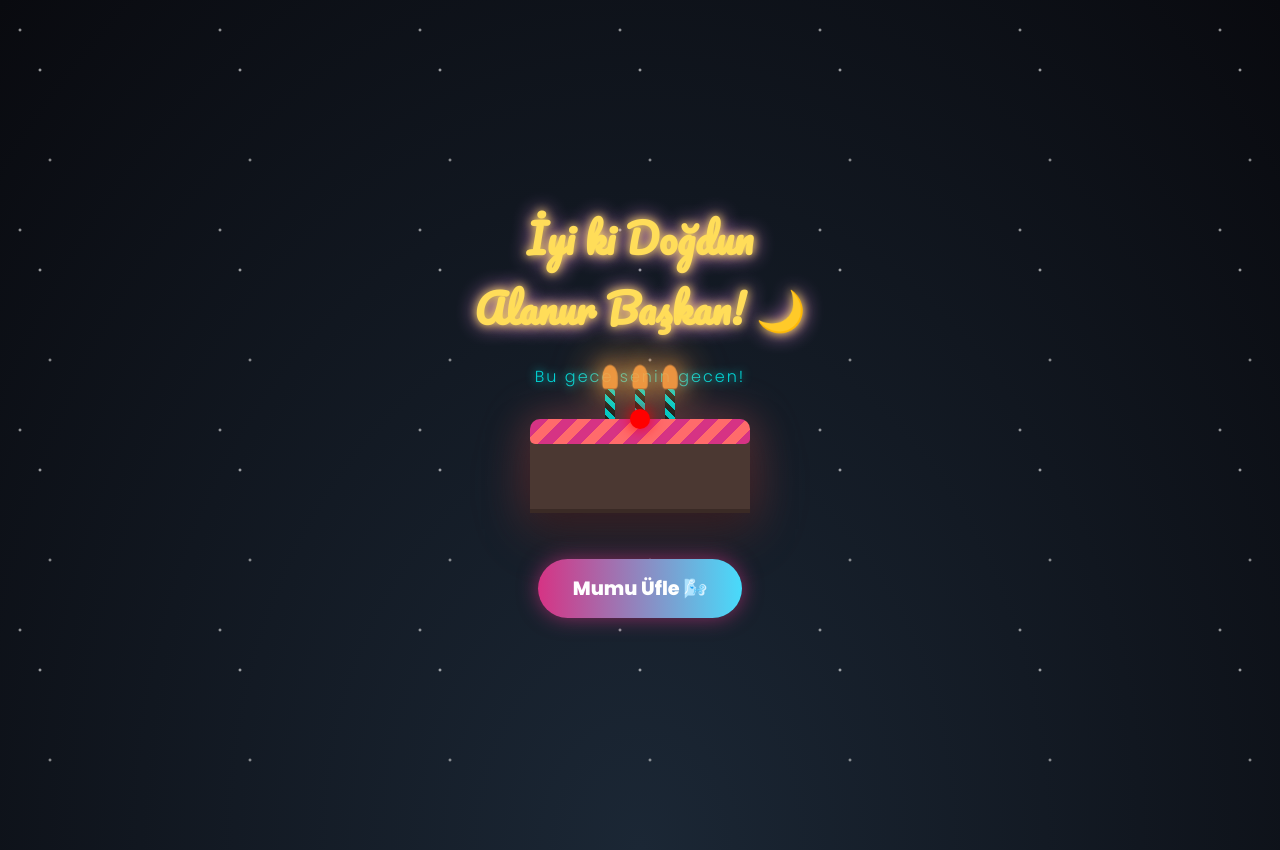
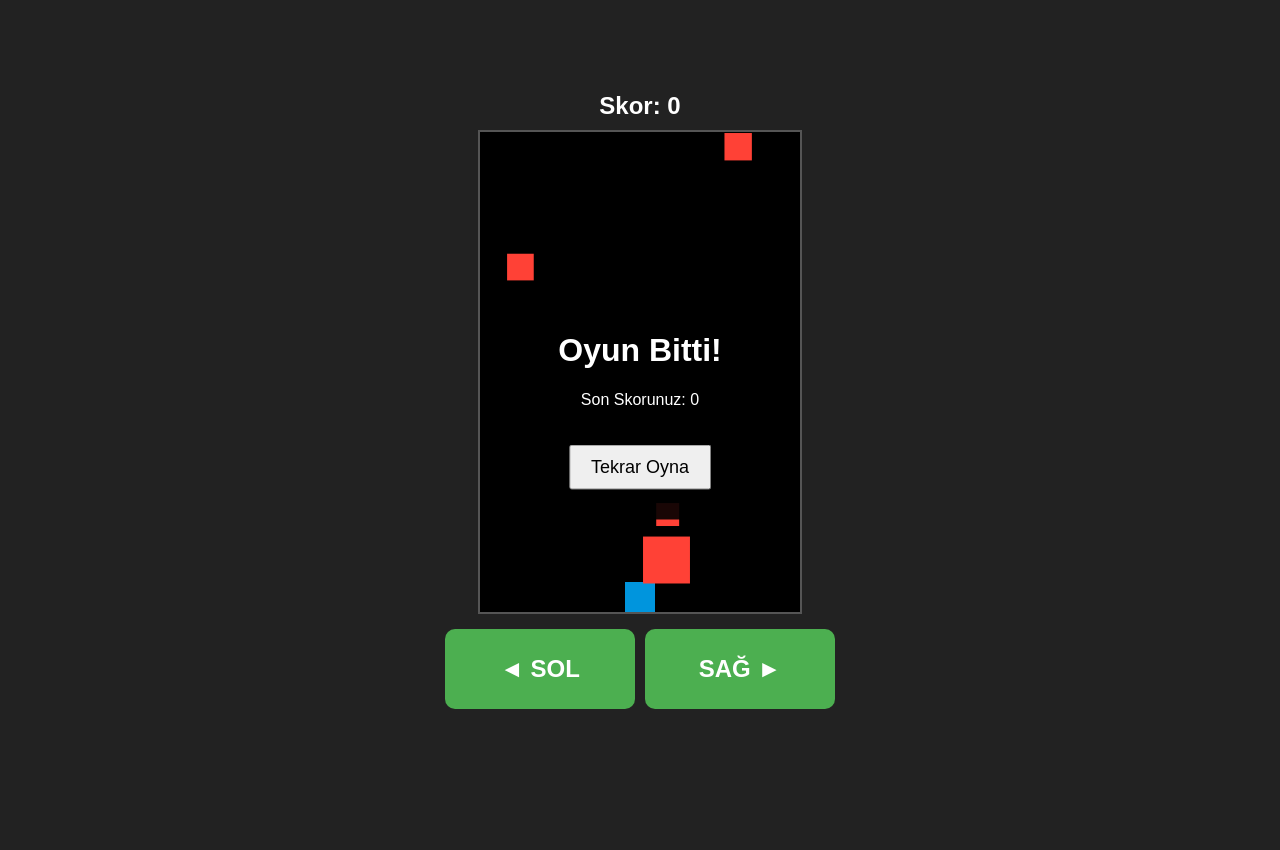
Before and after one commit to kreholo/do-um-g-n-n-kutlu-olsun, a plain HTML site: page index.html in a window 1280 px wide. After the commit the page ends 800 px from the top, so only its background shows below. Drawn offline with nearby package versions, Linux system fonts and the light colour scheme.

Commit message:
Update index.html

```diff
--- a/index.html
+++ b/index.html
@@ -3,318 +3,292 @@
 <head>
     <meta charset="UTF-8">
     <meta name="viewport" content="width=device-width, initial-scale=1.0, maximum-scale=1.0, user-scalable=no">
-    <title>İyi ki Doğdun Alanur Başkan!</title>
-    <script src="https://cdn.jsdelivr.net/npm/canvas-confetti@1.6.0/dist/confetti.browser.min.js"></script>
+    <title>Telefondan Kaçınma Oyunu</title>
     <style>
-        @import url('https://fonts.googleapis.com/css2?family=Pacifico&family=Poppins:wght@300;600;800&display=swap');
-
+        /* Temel Sayfa Düzeni */
         body {
             margin: 0;
             padding: 0;
-            background: radial-gradient(ellipse at bottom, #1B2735 0%, #090A0F 100%);
-            min-height: 100vh;
+            background-color: #222;
             display: flex;
             flex-direction: column;
             align-items: center;
             justify-content: center;
-            font-family: 'Poppins', sans-serif;
-            overflow-x: hidden;
-            text-align: center;
+            height: 100vh;
             color: white;
-            padding-bottom: 50px; /* Scroll payı */
+            font-family: sans-serif;
+            overflow: hidden; /* Kaydırmayı engelle */
+            touch-action: none; /* Yakınlaştırma vb. engelle */
         }
 
-        /* Yıldızlar */
-        .stars {
-            position: fixed;
-            top: 0;
-            left: 0;
-            width: 100%;
-            height: 100%;
-            pointer-events: none;
-            background-image:
-                radial-gradient(2px 2px at 20px 30px, #eee, rgba(0,0,0,0)),
-                radial-gradient(2px 2px at 40px 70px, #fff, rgba(0,0,0,0)),
-                radial-gradient(2px 2px at 50px 160px, #ddd, rgba(0,0,0,0));
-            background-repeat: repeat;
-            background-size: 200px 200px;
-            animation: twinkle 4s infinite;
-            opacity: 0.5;
-            z-index: 0;
+        /* Oyun Alanı (Canvas) Stili */
+        #gameCanvas {
+            border: 2px solid #555;
+            background-color: #000;
+            /* Mobilde dikey ekran için en boy oranı koruma */
+            max-width: 95vw;
+            max-height: 70vh;
+            width: auto;
+            height: auto;
         }
 
-        @keyframes twinkle {
-            0% { opacity: 0.5; }
-            50% { opacity: 1; }
-            100% { opacity: 0.5; }
+        /* UI Alanı */
+        #ui-container {
+            text-align: center;
+            margin-bottom: 10px;
         }
 
-        h1 {
-            font-family: 'Pacifico', cursive;
-            color: #ffdd59;
-            font-size: 2.5rem;
-            margin-top: 20px;
-            margin-bottom: 5px;
-            text-shadow: 0 0 10px #ffdd59, 0 0 20px #ff9ff3;
+        #scoreBoard {
+            font-size: 24px;
+            font-weight: bold;
+        }
+
+        /* Kontrol Butonları Alanı */
+        #controls-container {
+            display: flex;
+            width: 95%;
+            max-width: 400px;
+            justify-content: space-between;
+            margin-top: 15px;
+            height: 80px; /* Buton yüksekliği */
+        }
+
+        /* Butonların Kendisi */
+        .control-btn {
+            flex: 1; /* Alanı eşit paylaş */
+            margin: 0 5px;
+            background-color: #4CAF50; /* Yeşil butonlar */
+            border: none;
+            border-radius: 10px;
+            color: white;
+            font-size: 24px;
+            font-weight: bold;
+            /* Dokunmatik hissi için */
+            display: flex;
+            align-items: center;
+            justify-content: center;
+            user-select: none; /* Metin seçimini engelle */
+        }
+
+        .control-btn:active {
+            background-color: #45a049; /* Basılınca renk değişimi */
+            transform: scale(0.98);
+        }
+
+        /* Oyun Bitti Ekranı */
+        #gameOverScreen {
+            position: absolute;
+            top: 50%;
+            left: 50%;
+            transform: translate(-50%, -50%);
+            background: rgba(0,0,0,0.9);
+            padding: 30px;
+            text-align: center;
+            border-radius: 10px;
+            display: none; /* Başlangıçta gizli */
             z-index: 10;
         }
-
-        .subtitle {
-            color: #00d2d3;
-            font-size: 1rem;
-            margin-bottom: 30px;
-            letter-spacing: 2px;
-            text-shadow: 0 0 10px #00d2d3;
-            z-index: 10;
+        #gameOverScreen button {
+            margin-top: 20px;
+            padding: 10px 20px;
+            font-size: 18px;
+            cursor: pointer;
         }
-
-        /* Pasta Konteyner */
-        .cake-container {
-            position: relative;
-            margin-bottom: 50px;
-            filter: drop-shadow(0 0 20px rgba(255, 107, 107, 0.4));
-            z-index: 10;
-        }
-
-        .cake {
-            width: 220px;
-            height: 90px;
-            background: #4b3832;
-            border-radius: 10px 10px 0 0;
-            position: relative;
-            box-shadow: 0 4px 0 #3a2a25, 0 20px 40px rgba(0,0,0,0.5);
-        }
-
-        .cake::before {
-            content: '';
-            position: absolute;
-            background: #d63384;
-            width: 100%;
-            height: 25px;
-            border-radius: 10px 10px 5px 5px;
-            top: 0;
-            left: 0;
-            background-image: repeating-linear-gradient(-45deg, transparent, transparent 10px, #ff6b6b 10px, #ff6b6b 20px);
-        }
-
-        .cherry {
-            width: 20px;
-            height: 20px;
-            background: #ff0000;
-            border-radius: 50%;
-            position: absolute;
-            top: -10px;
-            left: 50%;
-            transform: translateX(-50%);
-            box-shadow: 0 0 15px #ff0000;
-            z-index: 2;
-        }
-
-        /* Mumlar */
-        .candles {
-            display: flex;
-            justify-content: center;
-            gap: 20px;
-            position: absolute;
-            top: -30px;
-            width: 100%;
-        }
-
-        .candle {
-            width: 10px;
-            height: 40px;
-            background: repeating-linear-gradient(45deg, #00d2d3, #00d2d3 5px, #222 5px, #222 10px);
-            position: relative;
-            border-radius: 3px;
-        }
-
-        .flame {
-            width: 14px;
-            height: 22px;
-            background: #ff9f43;
-            border-radius: 50% 50% 20% 20%;
-            position: absolute;
-            top: -22px;
-            left: 50%;
-            transform: translateX(-50%);
-            box-shadow: 0 0 20px #ff9f43, 0 0 40px #ffdd59;
-            animation: flicker 0.3s infinite alternate;
-            transform-origin: bottom center;
-            transition: all 0.3s ease; /* Hızlı geçiş */
-        }
-
-        /* Mum sönme stili - !important ile kesinleştirildi */
-        .flame.out {
-            animation: none !important;
-            opacity: 0 !important;
-            transform: translateX(-50%) scale(0) !important;
-            box-shadow: none !important;
-        }
-
-        @keyframes flicker {
-            0% { transform: translateX(-50%) scale(1); opacity: 1; }
-            100% { transform: translateX(-50%) scale(1.1); opacity: 0.9; }
-        }
-
-        /* Buton */
-        button {
-            background: linear-gradient(90deg, #d63384, #48dbfb);
-            border: none;
-            padding: 15px 35px;
-            font-size: 1.2rem;
-            color: white;
-            border-radius: 50px;
-            cursor: pointer;
-            box-shadow: 0 0 20px rgba(214, 51, 132, 0.6);
-            transition: all 0.3s;
-            font-family: 'Poppins', sans-serif;
-            font-weight: 800;
-            z-index: 10;
-        }
-
-        /* Gizli Alanlar */
-        #content-area {
-            opacity: 0;
-            margin-top: 30px;
-            transform: translateY(30px);
-            transition: all 1s ease;
-            z-index: 10;
-            width: 90%;
-            max-width: 400px;
-            display: none; /* Yer kaplamasın diye başta yok */
-            flex-direction: column;
-            gap: 20px;
-        }
-
-        #content-area.show {
-            opacity: 1;
-            transform: translateY(0);
-            display: flex;
-        }
-
-        .card {
-            background: rgba(255, 255, 255, 0.1);
-            backdrop-filter: blur(10px);
-            -webkit-backdrop-filter: blur(10px);
-            padding: 20px;
-            border-radius: 20px;
-            border: 1px solid rgba(255, 255, 255, 0.2);
-            box-shadow: 0 10px 30px rgba(0,0,0,0.5);
-        }
-
-        .celebrity-list {
-            text-align: left;
-            margin-top: 10px;
-        }
-
-        .celebrity-list li {
-            font-size: 0.9rem;
-            margin-bottom: 5px;
-            color: #ddd;
-            list-style: none;
-            border-bottom: 1px solid rgba(255,255,255,0.1);
-            padding-bottom: 3px;
-        }
-        .celebrity-list b { color: #ff9ff3; }
 
     </style>
 </head>
 <body>
 
-    <div class="stars"></div>
-
-    <h1>İyi ki Doğdun<br>Alanur Başkan! 🌙</h1>
-    <p class="subtitle">Bu gece senin gecen!</p>
-
-    <div class="cake-container">
-        <div class="candles">
-            <div class="candle"><div class="flame" id="f1"></div></div>
-            <div class="candle"><div class="flame" id="f2"></div></div>
-            <div class="candle"><div class="flame" id="f3"></div></div>
-        </div>
-        <div class="cake">
-            <div class="cherry"></div>
-        </div>
+    <div id="ui-container">
+        <div id="scoreBoard">Skor: 0</div>
     </div>
 
-    <button id="blowBtn" onclick="blowCandles()">Mumu Üfle 🌬️</button>
+    <canvas id="gameCanvas" width="320" height="480"></canvas>
 
-    <div id="content-area">
-        <div class="card">
-            <h3 style="color: #ffdd59; margin:0 0 10px 0;">Mutlu Yıllar Kaptan! 🎂</h3>
-            <p style="font-size: 1rem; color: #eee;">
-                Yeni yaşın bu gece gibi parlak, yıldızlar kadar bol şanslı olsun. <br><br>
-                <b>Seni çok seviyoruz!</b>
-            </p>
-        </div>
+    <div id="gameOverScreen">
+        <h1>Oyun Bitti!</h1>
+        <p>Son Skorunuz: <span id="finalScore">0</span></p>
+        <button onclick="startGame()">Tekrar Oyna</button>
+    </div>
 
-        <div class="card">
-            <h4 style="color: #00d2d3; margin: 0 0 10px 0;">Seninle Aynı Gün Doğan Efsaneler (20 Aralık) 😎</h4>
-            <ul class="celebrity-list" style="padding:0;">
-                <li>⚽ <b>Kylian Mbappé</b> (Dünya Yıldızı)</li>
-                <li>📚 <b>Mehmet Akif Ersoy</b> (İstiklal Şairimiz)</li>
-                <li>✍️ <b>Aziz Nesin</b> (Yazar)</li>
-                <li>🎬 <b>Jonah Hill</b> (Hollywood Yıldızı)</li>
-            </ul>
-        </div>
+    <div id="controls-container">
+        <button class="control-btn" id="btnLeft">◄ SOL</button>
+        <button class="control-btn" id="btnRight">SAĞ ►</button>
     </div>
 
     <script>
-        const neonColors = ['#ffdd59', '#ff9ff3', '#00d2d3', '#54a0ff', '#ff4757'];
+        // === OYUN DEĞİŞKENLERİ ===
+        const canvas = document.getElementById('gameCanvas');
+        const ctx = canvas.getContext('2d');
+        const scoreElement = document.getElementById('scoreBoard');
+        const finalScoreElement = document.getElementById('finalScore');
+        const gameOverScreen = document.getElementById('gameOverScreen');
 
-        function blowCandles() {
-            // 1. Mumları Kesin Olarak Söndür
-            document.getElementById('f1').classList.add('out');
-            document.getElementById('f2').classList.add('out');
-            document.getElementById('f3').classList.add('out');
+        let score = 0;
+        let isGameOver = false;
+        let animationId;
+        let gameSpeedMultiplier = 1;
 
-            // 2. Butonu Gizle
-            const btn = document.getElementById('blowBtn');
-            btn.style.transition = "opacity 0.5s";
-            btn.style.opacity = '0';
-            setTimeout(() => btn.style.display = 'none', 500);
+        // Oyuncu (Mavi Kare)
+        const player = {
+            x: canvas.width / 2 - 15,
+            y: canvas.height - 30,
+            width: 30,
+            height: 30,
+            color: '#0095DD',
+            speed: 5,
+            dx: 0 // Yatay hareket hızı
+        };
 
-            // 3. Konfeti Yağmuru
-            var duration = 3 * 1000;
-            var end = Date.now() + duration;
+        // Engeller (Kırmızı Kareler)
+        let obstacles = [];
+        const obstacleSpawnRate = 60; // Ne sıklıkla engel çıkacak (düşük = daha sık)
+        let frameCount = 0;
 
-            (function frame() {
-                confetti({
-                    particleCount: 5,
-                    angle: 60,
-                    spread: 55,
-                    origin: { x: 0 },
-                    colors: neonColors,
-                });
-                confetti({
-                    particleCount: 5,
-                    angle: 120,
-                    spread: 55,
-                    origin: { x: 1 },
-                    colors: neonColors,
-                });
+        // Kontrol Durumları
+        let leftPressed = false;
+        let rightPressed = false;
 
-                if (Date.now() < end) {
-                    requestAnimationFrame(frame);
+        // === KONTROL BUTONU OLAYLARI (Mobilde kritik kısım) ===
+        const btnLeft = document.getElementById('btnLeft');
+        const btnRight = document.getElementById('btnRight');
+
+        // SOL Buton Dinleyicileri
+        // Parmağı dokundurunca veya fareyle basınca:
+        btnLeft.addEventListener('touchstart', (e) => { e.preventDefault(); leftPressed = true; });
+        btnLeft.addEventListener('mousedown', () => { leftPressed = true; });
+        // Parmağı çekince veya fareyi bırakınca:
+        btnLeft.addEventListener('touchend', (e) => { e.preventDefault(); leftPressed = false; });
+        btnLeft.addEventListener('mouseup', () => { leftPressed = false; });
+        btnLeft.addEventListener('mouseleave', () => { leftPressed = false; }); // Butondan çıkarsa dur
+
+        // SAĞ Buton Dinleyicileri
+        btnRight.addEventListener('touchstart', (e) => { e.preventDefault(); rightPressed = true; });
+        btnRight.addEventListener('mousedown', () => { rightPressed = true; });
+        btnRight.addEventListener('touchend', (e) => { e.preventDefault(); rightPressed = false; });
+        btnRight.addEventListener('mouseup', () => { rightPressed = false; });
+        btnRight.addEventListener('mouseleave', () => { rightPressed = false; });
+
+
+        // === OYUN MANTIĞI ===
+
+        function spawnObstacle() {
+            const size = Math.random() * 30 + 20; // 20 ile 50 arası rastgele boyut
+            obstacles.push({
+                x: Math.random() * (canvas.width - size), // Rastgele yatay konum
+                y: -size, // Ekranın hemen üzerinden başla
+                width: size,
+                height: size,
+                color: '#FF4136',
+                speed: (Math.random() * 2 + 2) * gameSpeedMultiplier // Hız zamanla artar
+            });
+        }
+
+        function drawPlayer() {
+            ctx.fillStyle = player.color;
+            ctx.fillRect(player.x, player.y, player.width, player.height);
+        }
+
+        function drawObstacles() {
+            obstacles.forEach(obs => {
+                ctx.fillStyle = obs.color;
+                ctx.fillRect(obs.x, obs.y, obs.width, obs.height);
+            });
+        }
+
+        function movePlayer() {
+            // Butonlara basılı tutuluyorsa hareket et
+            if (leftPressed && player.x > 0) {
+                player.x -= player.speed;
+            }
+            if (rightPressed && player.x + player.width < canvas.width) {
+                player.x += player.speed;
+            }
+        }
+
+        function updateObstacles() {
+            for (let i = 0; i < obstacles.length; i++) {
+                let obs = obstacles[i];
+                obs.y += obs.speed;
+
+                // Çarpışma Kontrolü (AABB Yöntemi - Kutu kutuya değdi mi?)
+                if (
+                    player.x < obs.x + obs.width &&
+                    player.x + player.width > obs.x &&
+                    player.y < obs.y + obs.height &&
+                    player.y + player.height > obs.y
+                ) {
+                    endGame();
+                    return; // Döngüden çık
                 }
-            }());
 
-            // 4. İçerik Kartlarını Göster (Hafif gecikmeli)
-            setTimeout(() => {
-                const content = document.getElementById('content-area');
-                content.classList.add('show');
+                // Ekrandan çıkan engelleri sil ve skor ekle
+                if (obs.y > canvas.height) {
+                    obstacles.splice(i, 1); // Diziden çıkar
+                    score++;
+                    scoreElement.innerText = "Skor: " + score;
+                    i--; // İndeksi düzelt çünkü bir eleman sildik
 
-                // Final Patlaması
-                confetti({
-                    particleCount: 150,
-                    spread: 70,
-                    origin: { y: 0.6 },
-                    colors: neonColors,
-                    zIndex: 999
-                });
-            }, 600);
+                    // Her 10 skorda bir oyunu biraz hızlandır
+                    if (score % 10 === 0) {
+                        gameSpeedMultiplier += 0.1;
+                    }
+                }
+            }
         }
+
+        function endGame() {
+            isGameOver = true;
+            cancelAnimationFrame(animationId); // Oyun döngüsünü durdur
+            finalScoreElement.innerText = score;
+            gameOverScreen.style.display = 'block'; // Oyun bitti ekranını göster
+        }
+
+        function clearCanvas() {
+            ctx.clearRect(0, 0, canvas.width, canvas.height);
+        }
+
+        // === ANA OYUN DÖNGÜSÜ ===
+        function gameLoop() {
+            if (isGameOver) return;
+
+            clearCanvas();
+
+            movePlayer();
+            drawPlayer();
+
+            frameCount++;
+            // Belirli aralıklarla yeni engel oluştur
+            if (frameCount % obstacleSpawnRate === 0) {
+                spawnObstacle();
+            }
+
+            updateObstacles();
+            drawObstacles();
+
+            // Bir sonraki kare için döngüyü tekrar çağır
+            animationId = requestAnimationFrame(gameLoop);
+        }
+
+        // Oyunu Başlatma/Sıfırlama Fonksiyonu
+        function startGame() {
+            // Değişkenleri sıfırla
+            score = 0;
+            scoreElement.innerText = "Skor: " + score;
+            obstacles = [];
+            isGameOver = false;
+            gameSpeedMultiplier = 1;
+            player.x = canvas.width / 2 - 15;
+            gameOverScreen.style.display = 'none';
+            frameCount = 0;
+
+            // Döngüyü başlat
+            gameLoop();
+        }
+
+        // Sayfa yüklenince oyunu başlat
+        startGame();
+
     </script>
-
 </body>
 </html>
```
